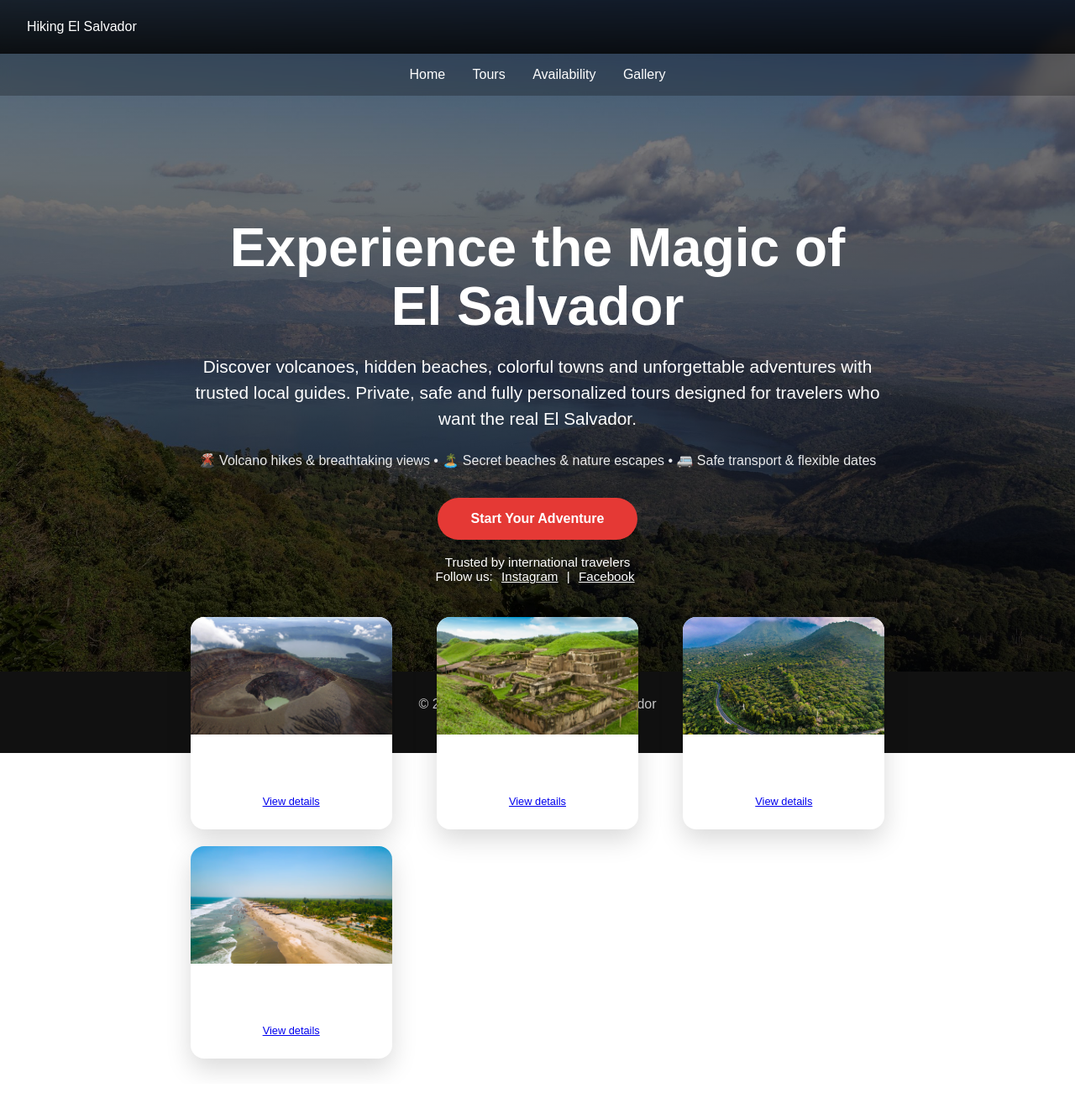
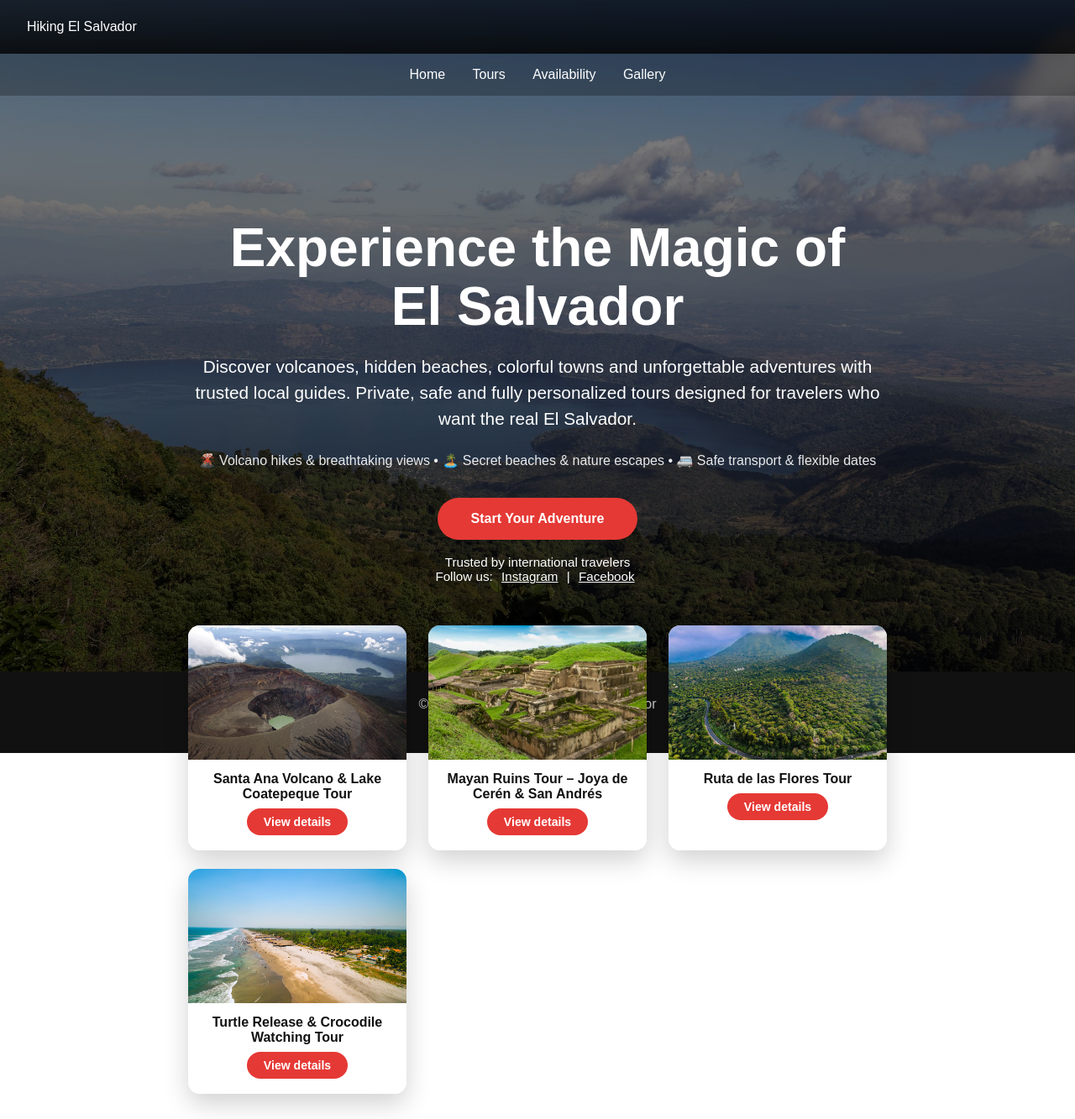
Before and after one commit to Moncada7794/listo-GitHub, a Flask app: page / in a window 1280 px wide. Shown: the whole page at 84% size. Before the commit the page ends 1279 px from the top, so only its background shows below. Run offline with Flask 3, Linux system fonts and the light colour scheme; some libraries are stand-ins or nearby versions.

Commit message:
mejora visual

```diff
--- a/static/css/style.css
+++ b/static/css/style.css
@@ -153,57 +153,74 @@ body {
 /* ===== TOURS EN HOME ===== */
 
 .home-tours-grid {
-    margin: 40px auto 0;
+    margin: 50px auto 0;
     max-width: 1100px;
 
     display: grid;
-    grid-template-columns: repeat(auto-fit, minmax(220px, 1fr));
-    gap: 20px;
+    grid-template-columns: repeat(auto-fit, minmax(240px, 1fr));
+    gap: 22px;
 
     justify-items: center;
+    padding: 0 12px;
 }
 
 .home-tour-card {
     width: 100%;
-    max-width: 240px;
+    max-width: 260px;
 
-    background: white;
-    border-radius: 16px;
+    background: rgba(255,255,255,0.95); /* fondo clarito para texto */
+    border-radius: 14px;
     overflow: hidden;
 
-    box-shadow: 0 12px 30px rgba(0,0,0,0.15);
+    box-shadow: 0 12px 30px rgba(0,0,0,0.18);
     transition: transform 0.25s ease, box-shadow 0.25s ease;
-
-    text-align: center;
 }
 
 .home-tour-card:hover {
     transform: translateY(-6px);
-    box-shadow: 0 18px 40px rgba(0,0,0,0.25);
+    box-shadow: 0 18px 48px rgba(0,0,0,0.25);
 }
 
 .home-tour-card .tour-image {
-    height: 140px;
+    height: 160px;
     background-size: cover;
     background-position: center;
 }
 
 .home-tour-card .tour-content {
     padding: 14px 16px 18px;
+    text-align: center;
 }
 
 .home-tour-card .tour-name {
-    font-size: 0.9rem;
+    font-size: 1rem;
     font-weight: 700;
-    margin-bottom: 10px;
-    min-height: 40px;
+    margin-bottom: 8px;
+    color: #111;
+}
+
+.home-tour-card .tour-description {
+    font-size: 0.87rem;
+    color: #444;
+    margin-bottom: 14px;
+    min-height: 36px; /* para igualar cards */
 }
 
 .home-tour-card .tour-btn {
     display: inline-block;
-    padding: 8px 18px;
-    font-size: 0.8rem;
+    padding: 8px 20px;
+    font-size: 0.88rem;
+    background: #e53935;
+    color: white;
+    text-decoration: none;
     border-radius: 999px;
+    font-weight: 600;
+    transition: background 0.2s ease, transform 0.15s ease;
+}
+
+.home-tour-card .tour-btn:hover {
+    background: #d32f2f;
+    transform: translateY(-2px);
 }
 /* ================= TOURS PAGE ================= */
 
```
